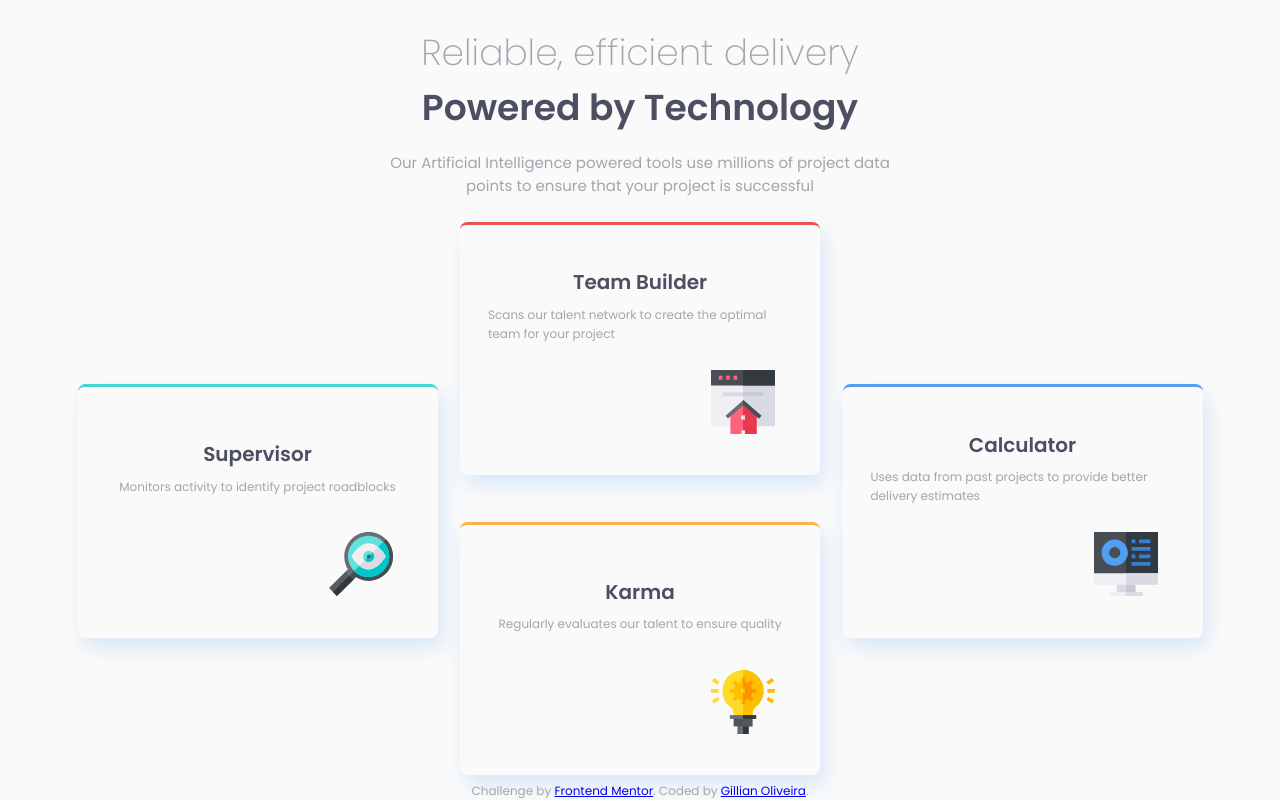
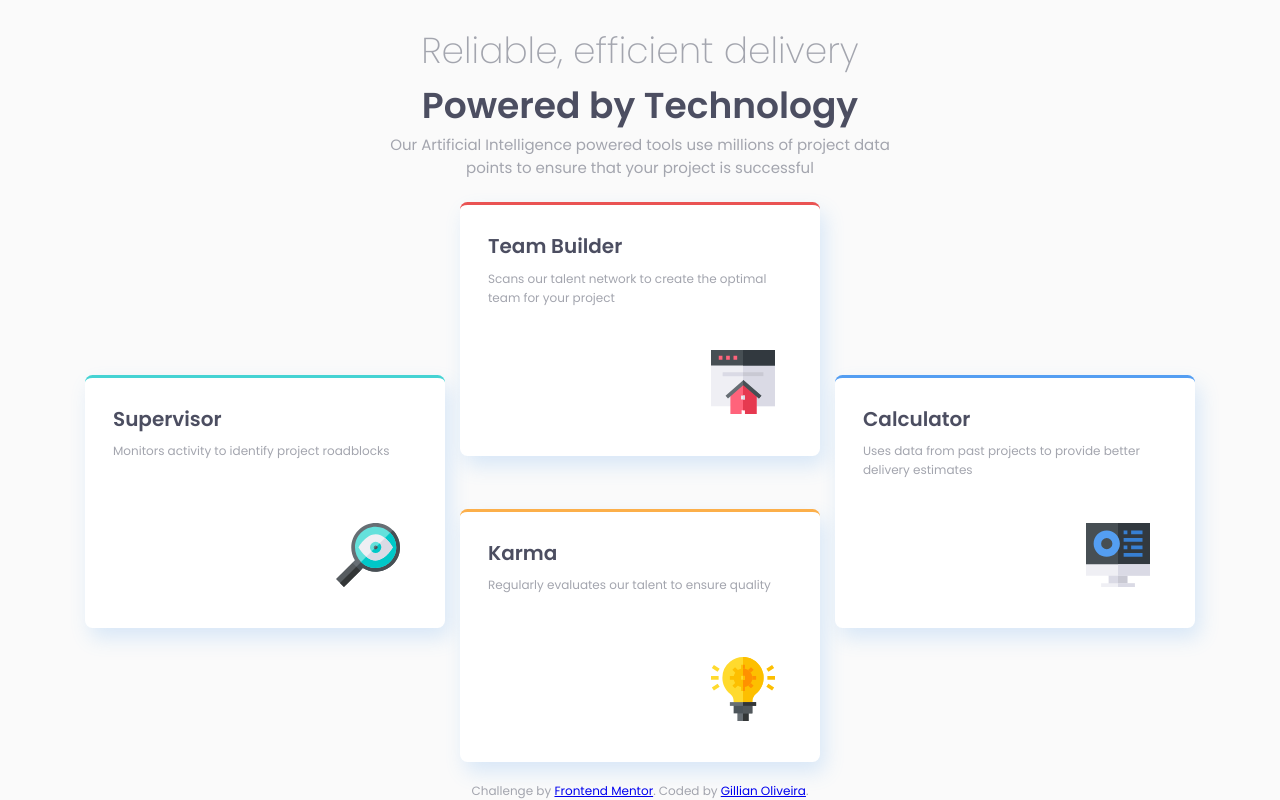
Before and after one commit to lia-oliveira/four-card-feature-section, a plain HTML site: page index.html in a window 1280 px wide. Drawn offline with Linux system fonts and the light colour scheme.

Commit message:
adjustments after feedback

```diff
--- a/css/main.css
+++ b/css/main.css
@@ -58,20 +58,20 @@ body {
             TEXT
 =======================================*/
 
-.main-header p:nth-of-type(1) {
+.main-header__subtitle {
     font-weight: var(--fw-Light);
     font-size: var(--fs-24);
     color: var(--co-Neutral-grayish-blue);
 }
 
-.main-header p:nth-of-type(2) {
+.main-header__title {
     font-weight: var(--fw-Bold);
     font-size: var(--fs-24);
     color:var(--co-Neutral-very-dark-blue);
     margin-bottom: 1.1rem;
 }
 
-.main-header p:nth-of-type(3) {
+.main-header p {
     font-weight: var(--fw-Regular);
     font-size: var(--fs-15);
 }
@@ -142,19 +142,19 @@ body {
     position: relative;
 }
 
-.card--cyan {
+.card--1 {
     border-top: 3px solid var(--co-Primary-cyan);
 }
 
-.card--red {
+.card--2 {
     border-top: 3px solid var(--co-Primary-red);
 }
 
-.card--orange {
+.card--3 {
     border-top: 3px solid var(--co-Primary-orange);
 }
 
-.card--blue {
+.card--4 {
     border-top: 3px solid var(--co-Primary-blue);
 }
 
@@ -232,12 +232,14 @@ body {
         padding: 0rem;
     }
 
-    .main-header p:nth-of-type(1) {
+    .main-header__subtitle {
         font-size: var(--fs-36);
+        margin: 0;
     }
 
-    .main-header p:nth-of-type(2) {
+    .main-header__title {
         font-size: var(--fs-36);
+        margin: 0;
     }
 
     .cards {
@@ -245,16 +247,14 @@ body {
         display: grid;
         grid-template-columns: repeat(3, 1fr);
         grid-template-rows: repeat(2, 1fr);
-        gap: 1.5rem;
-        margin-top: 0rem;
+        gap: 1rem;
+        margin: 1rem 2.26rem;
     }
 
     .card {
         height: 16.88rem;
         display: flex;
-        align-items: center;
-        justify-content: center;
-
+        background-color: #FFF;
     }
 
     .card--1 {
@@ -265,10 +265,14 @@ body {
 
     .card--2 {
         grid-column: 2 / 3;
+        grid-row: 1/2;
+
     }
 
     .card--3 {
         grid-column: 2 / 3;
+        grid-row: 2/3;
+
     }
 
     .card--4 {
--- a/index.html
+++ b/index.html
@@ -15,28 +15,28 @@
 <body>
   <main class="main">
     <header class="main-header">
-      <p>Reliable, efficient delivery</p>
-      <p><strong>Powered by Technology</strong></p>
+      <h2 class="main-header__subtitle">Reliable, efficient delivery</h2>
+      <h1 class="main-header__title">Powered by Technology</h1>
       <p>Our Artificial Intelligence powered tools use millions of project data points to ensure that your project is successful</p>
     </header>
-    <div class="cards">
-      <article class="card card--cyan card--1">
+    <section class="cards">
+      <article class="card card--1">
         <h1 class="card__title">Supervisor</h1>
         <p class="card__description" data-icon="supervisor">Monitors activity to identify project roadblocks</p>
       </article>
-      <article class="card card--red card--2">
+      <article class="card card--2">
         <h1 class="card__title">Team Builder</h1>
         <p class="card__description" data-icon="team-builder">Scans our talent network to create the optimal team for your project</p>
       </article>
-      <article class="card card--orange card--3">
+      <article class="card card--3">
         <h1 class="card__title">Karma</h1>
         <p class="card__description" data-icon="karma">Regularly evaluates our talent to ensure quality</p>
       </article>
-      <article class="card card--blue card--4">
+      <article class="card card--4">
         <h1 class="card__title">Calculator</h1>
         <p class="card__description" data-icon="calculator">Uses data from past projects to provide better delivery estimates</p>
       </article>
-    </div>
+    </section>
   </main>
   <footer class="footer">
     <p class="footer__attribution">
```
